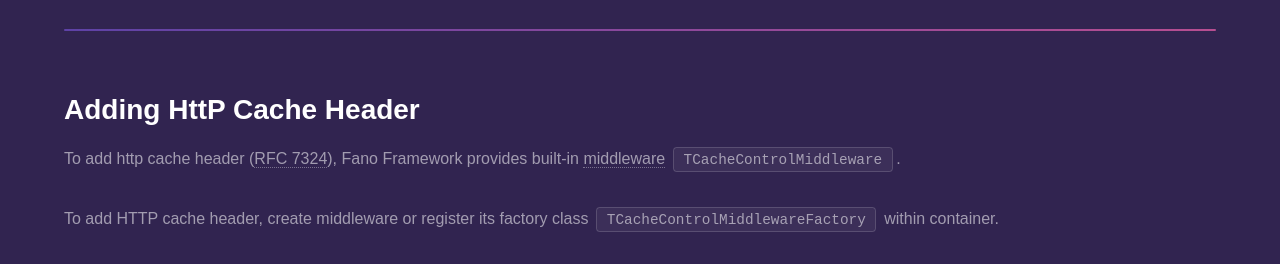
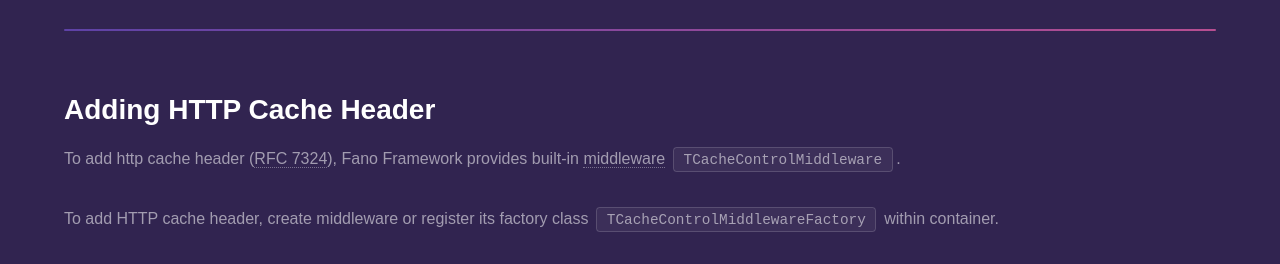
Before and after one commit to fanoframework/fanoframework.github.io, a Jekyll site: the page built from working-with-response/http-cache-header/index.md, in a window 1280 px wide and 900 px high. Shown: the part 205-469 px from the top of the window. Built offline with Jekyll 4.4.1, drawn with Linux system fonts in a browser that asks for light colours; our own code applies the rules of GitHub Pages for plain Markdown files.

```diff
--- a/working-with-response/http-cache-header/index.md
+++ b/working-with-response/http-cache-header/index.md
@@ -5,7 +5,7 @@ description: Tutorial on how to work with HTTP Cache Response header in Fano Fra
 
 <h1 class="major">HTTP Cache Header</h1>
 
-## Adding HttP Cache Header
+## Adding HTTP Cache Header
 
 To add http cache header ([RFC 7324](https://tools.ietf.org/html/rfc7234)), Fano Framework provides built-in [middleware](/middlewares)
 `TCacheControlMiddleware`.
```
